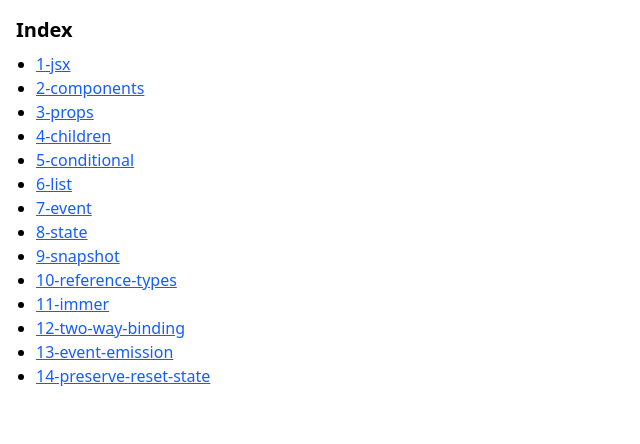
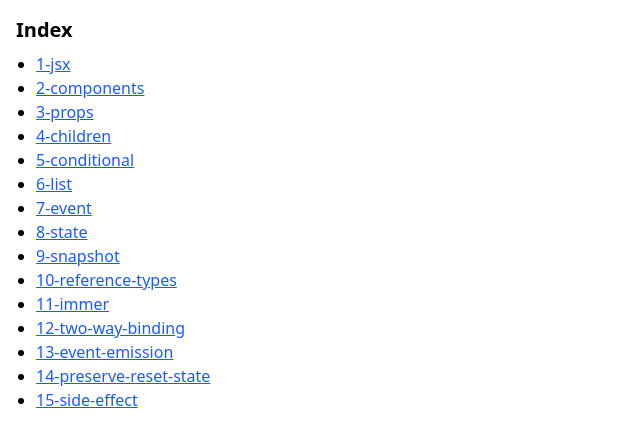
Before and after one commit to nakorncode/workshop, a React (Vite) app in the folder react/: page / in a window 1280 px wide. Shown: the top 444 px of the page, without its empty margins (0-640 px from the left). Built offline with nearby package versions, Linux system fonts and the light colour scheme.

Commit message:
feat: add 15-side-effect route and update index with new link

```diff
--- a/react/src/routeTree.gen.ts
+++ b/react/src/routeTree.gen.ts
@@ -17,6 +17,7 @@ import { Route as R5ConditionalRouteImport } from './routes/5-conditional'
 import { Route as R4ChildrenRouteImport } from './routes/4-children'
 import { Route as R3PropsRouteImport } from './routes/3-props'
 import { Route as R2ComponentsRouteImport } from './routes/2-components'
+import { Route as R15SideEffectRouteImport } from './routes/15-side-effect'
 import { Route as R14PreserveResetStateRouteImport } from './routes/14-preserve-reset-state'
 import { Route as R13EventEmissionRouteImport } from './routes/13-event-emission'
 import { Route as R12TwoWayBindingRouteImport } from './routes/12-two-way-binding'
@@ -65,6 +66,11 @@ const R2ComponentsRoute = R2ComponentsRouteImport.update({
   path: '/2-components',
   getParentRoute: () => rootRouteImport,
 } as any)
+const R15SideEffectRoute = R15SideEffectRouteImport.update({
+  id: '/15-side-effect',
+  path: '/15-side-effect',
+  getParentRoute: () => rootRouteImport,
+} as any)
 const R14PreserveResetStateRoute = R14PreserveResetStateRouteImport.update({
   id: '/14-preserve-reset-state',
   path: '/14-preserve-reset-state',
@@ -109,6 +115,7 @@ export interface FileRoutesByFullPath {
   '/12-two-way-binding': typeof R12TwoWayBindingRoute
   '/13-event-emission': typeof R13EventEmissionRoute
   '/14-preserve-reset-state': typeof R14PreserveResetStateRoute
+  '/15-side-effect': typeof R15SideEffectRoute
   '/2-components': typeof R2ComponentsRoute
   '/3-props': typeof R3PropsRoute
   '/4-children': typeof R4ChildrenRoute
@@ -126,6 +133,7 @@ export interface FileRoutesByTo {
   '/12-two-way-binding': typeof R12TwoWayBindingRoute
   '/13-event-emission': typeof R13EventEmissionRoute
   '/14-preserve-reset-state': typeof R14PreserveResetStateRoute
+  '/15-side-effect': typeof R15SideEffectRoute
   '/2-components': typeof R2ComponentsRoute
   '/3-props': typeof R3PropsRoute
   '/4-children': typeof R4ChildrenRoute
@@ -144,6 +152,7 @@ export interface FileRoutesById {
   '/12-two-way-binding': typeof R12TwoWayBindingRoute
   '/13-event-emission': typeof R13EventEmissionRoute
   '/14-preserve-reset-state': typeof R14PreserveResetStateRoute
+  '/15-side-effect': typeof R15SideEffectRoute
   '/2-components': typeof R2ComponentsRoute
   '/3-props': typeof R3PropsRoute
   '/4-children': typeof R4ChildrenRoute
@@ -163,6 +172,7 @@ export interface FileRouteTypes {
     | '/12-two-way-binding'
     | '/13-event-emission'
     | '/14-preserve-reset-state'
+    | '/15-side-effect'
     | '/2-components'
     | '/3-props'
     | '/4-children'
@@ -180,6 +190,7 @@ export interface FileRouteTypes {
     | '/12-two-way-binding'
     | '/13-event-emission'
     | '/14-preserve-reset-state'
+    | '/15-side-effect'
     | '/2-components'
     | '/3-props'
     | '/4-children'
@@ -197,6 +208,7 @@ export interface FileRouteTypes {
     | '/12-two-way-binding'
     | '/13-event-emission'
     | '/14-preserve-reset-state'
+    | '/15-side-effect'
     | '/2-components'
     | '/3-props'
     | '/4-children'
@@ -215,6 +227,7 @@ export interface RootRouteChildren {
   R12TwoWayBindingRoute: typeof R12TwoWayBindingRoute
   R13EventEmissionRoute: typeof R13EventEmissionRoute
   R14PreserveResetStateRoute: typeof R14PreserveResetStateRoute
+  R15SideEffectRoute: typeof R15SideEffectRoute
   R2ComponentsRoute: typeof R2ComponentsRoute
   R3PropsRoute: typeof R3PropsRoute
   R4ChildrenRoute: typeof R4ChildrenRoute
@@ -283,6 +296,13 @@ declare module '@tanstack/react-router' {
       preLoaderRoute: typeof R2ComponentsRouteImport
       parentRoute: typeof rootRouteImport
     }
+    '/15-side-effect': {
+      id: '/15-side-effect'
+      path: '/15-side-effect'
+      fullPath: '/15-side-effect'
+      preLoaderRoute: typeof R15SideEffectRouteImport
+      parentRoute: typeof rootRouteImport
+    }
     '/14-preserve-reset-state': {
       id: '/14-preserve-reset-state'
       path: '/14-preserve-reset-state'
@@ -343,6 +363,7 @@ const rootRouteChildren: RootRouteChildren = {
   R12TwoWayBindingRoute: R12TwoWayBindingRoute,
   R13EventEmissionRoute: R13EventEmissionRoute,
   R14PreserveResetStateRoute: R14PreserveResetStateRoute,
+  R15SideEffectRoute: R15SideEffectRoute,
   R2ComponentsRoute: R2ComponentsRoute,
   R3PropsRoute: R3PropsRoute,
   R4ChildrenRoute: R4ChildrenRoute,
--- /dev/null
+++ b/react/src/routes/15-side-effect.tsx
@@ -0,0 +1,68 @@
+import { createFileRoute } from '@tanstack/react-router'
+import { useEffect, useState } from 'react'
+
+export const Route = createFileRoute('/15-side-effect')({
+  component: RouteComponent,
+})
+
+function RouteComponent() {
+  return (
+    <>
+      <NavbarController renderCorrect={false}></NavbarController>
+      <hr className="my-4" />
+      <NavbarController renderCorrect={true}></NavbarController>
+    </>
+  )
+}
+
+function IncorrectNavbar(props: { title: string }) {
+  // โค้ดทั้งหมดที่ถูกวางก่อน return และอยู่บน Scope หลักถือว่าเป็นช่วงเวลา Render ทั้งหมด
+  // เราจึงไม่ควรวางโค้ดเกี่ยวกับ Side Effect ไว้ในช่วงนี้
+  document.title = props.title // ❌ Anti-pattern
+  console.log('Render Navbar (incorrect)') // ❌ Anti-pattern
+  return (
+    <nav className="p-4 bg-gray-800 text-white rounded-md">
+      <h1 className="font-bold">{props.title}</h1>
+    </nav>
+  )
+}
+
+function CorrectNavbar(props: { title: string }) {
+  // ✅ แบบนี้ถูกต้อง คือเรานำ Side Effect ไปใช้บน Callback Function อื่นๆ
+  // หรือบางครั้งเราอาจจะออกแบบใช้ Function ครอบ Side Effect ไว้ก็ได้ และอย่าเรียกระหว่าง Render
+  useEffect(() => {
+    document.title = props.title
+    console.log('Render Navbar (correct)')
+  }, [props.title])
+  return (
+    <nav className="p-4 bg-gray-800 text-white rounded-md">
+      <h1 className="font-bold">{props.title}</h1>
+    </nav>
+  )
+}
+
+function NavbarController(props: { renderCorrect: boolean }) {
+  const [show, setShow] = useState(true)
+  const [title, setTitle] = useState('My Website')
+  return (
+    <>
+      <h1 className="font-bold mb-2">({props.renderCorrect ? 'Correct' : 'Incorrect'})</h1>
+      <div>
+        <label>
+          <span>Title: </span>
+          <input value={title} onChange={e => setTitle(e.target.value)} type="text" className="border border-gray-300 px-2 py-1 rounded" />
+        </label>
+      </div>
+      <div>
+        <label>
+          <span>Show: </span>
+          <input checked={show} onChange={e => setShow(e.target.checked)} type="checkbox" />
+        </label>
+      </div>
+      <div>
+        {show && (props.renderCorrect ? <CorrectNavbar title={title} /> : <IncorrectNavbar title={title} />)}
+      </div>
+    </>
+  )
+
+}
--- a/react/src/routes/index.tsx
+++ b/react/src/routes/index.tsx
@@ -23,6 +23,7 @@ function App() {
         <li><a href="/12-two-way-binding" className="underline text-blue-600">12-two-way-binding</a></li>
         <li><a href="/13-event-emission" className="underline text-blue-600">13-event-emission</a></li>
         <li><a href="/14-preserve-reset-state" className="underline text-blue-600">14-preserve-reset-state</a></li>
+        <li><a href="/15-side-effect" className="underline text-blue-600">15-side-effect</a></li>
       </ul>
     </>
   )
```
